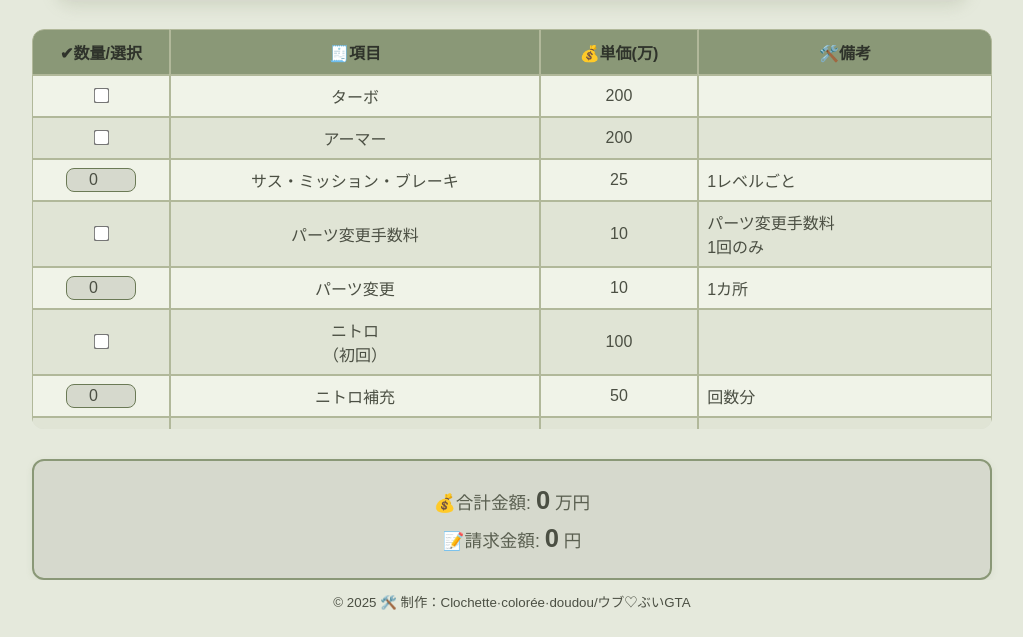
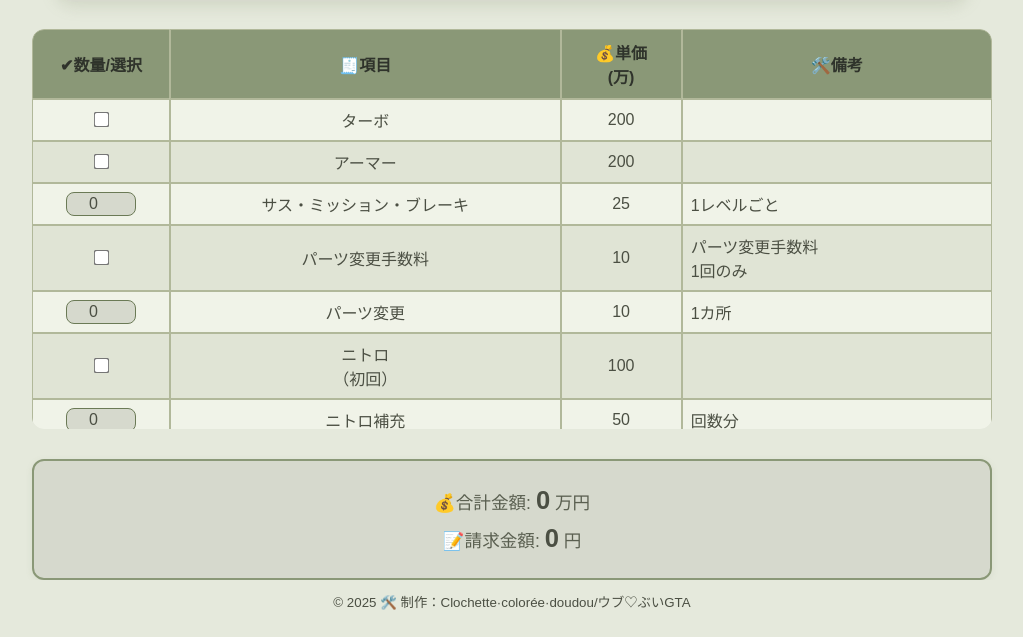
Before and after one commit to Tofu-poupee/ubuv_mechanic_feecalc, a plain HTML site: page index.html in a window 1280 px wide. Shown: the part 115-752 px from the top of the page, without its empty margins (128-1151 px from the left). Drawn offline with nearby package versions, Linux system fonts and the light colour scheme.

Commit message:
Update index.html

```diff
--- a/index.html
+++ b/index.html
@@ -20,7 +20,7 @@
                         <tr>
                             <th>✔数量/選択</th>
                             <th>🧾項目</th>
-                            <th>💰単価(万)</th>
+                            <th>💰単価<br>(万)</th>
                             <th>🛠️備考</th>
                         </tr>
                     </thead>
```
